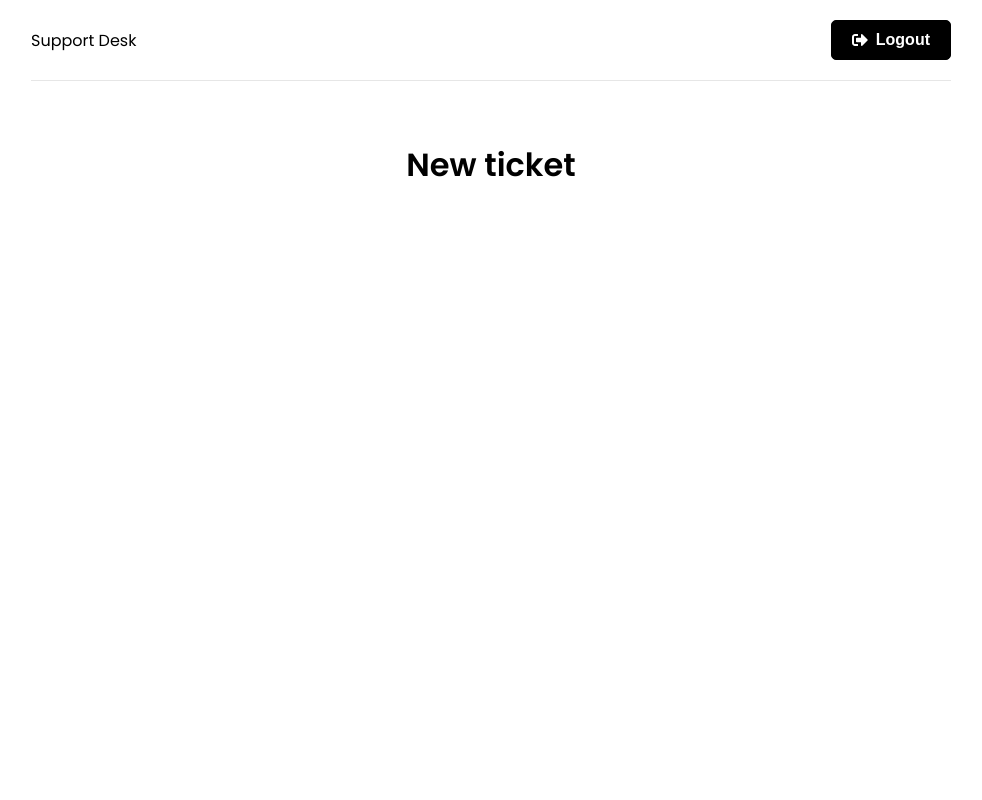
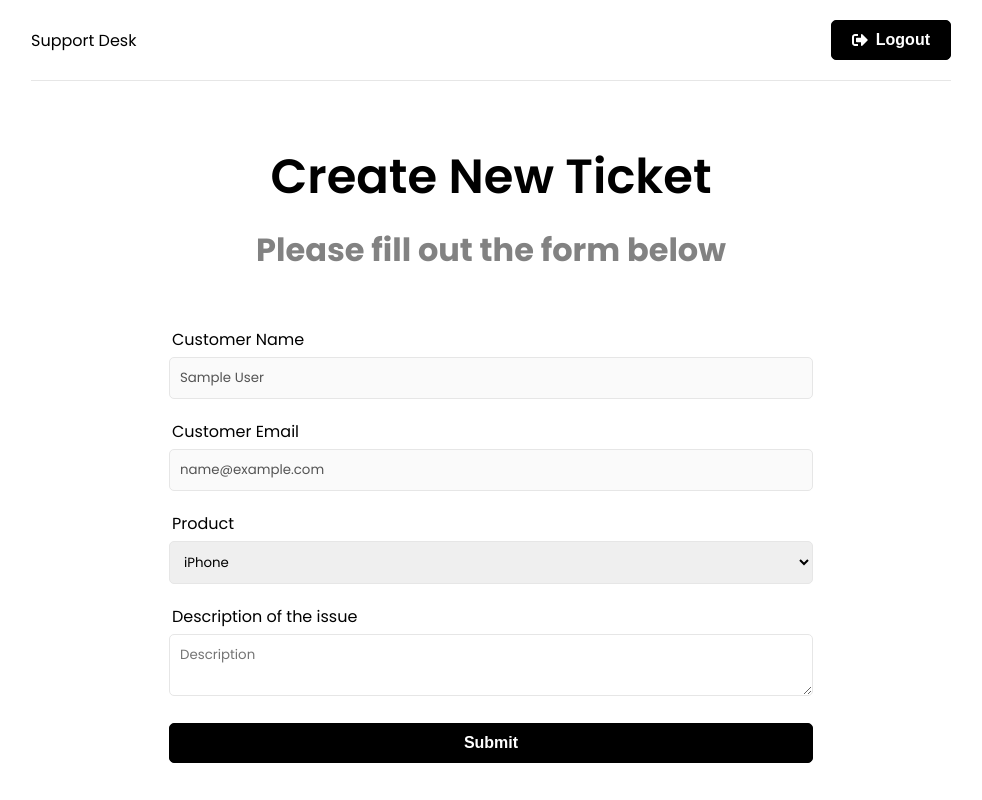
Before and after one commit to Jthomp1993/ticket-manager, a React (Create React App) app in the folder frontend/: page /new-ticket in a window 1280 px wide. Shown: the whole page, without its empty margins (149-1131 px from the left). Built offline with nearby package versions, Linux system fonts and the light colour scheme; sample sign-in values are in the browser's storage.

Commit message:
New ticket form

```diff
--- a/frontend/src/pages/NewTicket.jsx
+++ b/frontend/src/pages/NewTicket.jsx
@@ -1,10 +1,59 @@
+import { useState } from 'react';
+import { useSelector } from 'react-redux';
+
+function NewTicket() {
+    const { user } = useSelector((state) => state.auth);
+    const [name] = useState(user.name);
+    const [email] = useState(user.email);
+    const [product, setProduct] = useState('');
+    const [description, setDescription] = useState('');
+
+    const onSubmit = (e) => {
 
 
-function NewTicket() {
+        e.preventDefault();
+    }
     return (
-        <div>
-            <h1>New ticket</h1>
-        </div>
+        <>
+            <section className='heading'>
+                <h1>Create New Ticket</h1>
+                <p>Please fill out the form below</p>
+
+            </section>
+
+            <section className='form'>
+                <div className="form-group">
+                    <label htmlFor="name">Customer Name</label>
+                    <input type="text" className='form-control' value={name} disabled />
+                </div>
+                <div className="form-group">
+                    <label htmlFor="email">Customer Email</label>
+                    <input type="text" className='form-control' value={email} disabled />
+                </div>
+                <form onSubmit={onSubmit}>
+                    <div className="form-group">
+                        <label htmlFor="product">Product</label>
+                        <select name="product" id="product" value={product} onChange={(e) => setProduct(e.target.value)}>
+                            <option value="iPhone">iPhone</option>
+                            <option value="iPad">iPad</option>
+                            <option value="iMac">iMac</option>
+                            <option value="Macbook Pro">Macbook Pro</option>
+                        </select>
+                    </div>
+                    <div className="form-group">
+                        <label htmlFor="description">Description of the issue</label>
+                        <textarea name="description" placeholder='Description' id="description" className='form-control' value={description} onChange={(e) => setDescription(e.target.value)}>
+
+                        </textarea>
+                    </div>
+                    <div className="form-group">
+                        <button className='btn btn-block'>
+                            Submit
+                        </button>
+                    </div>
+                </form>
+            </section>
+        </>
     )
 }
 
```
